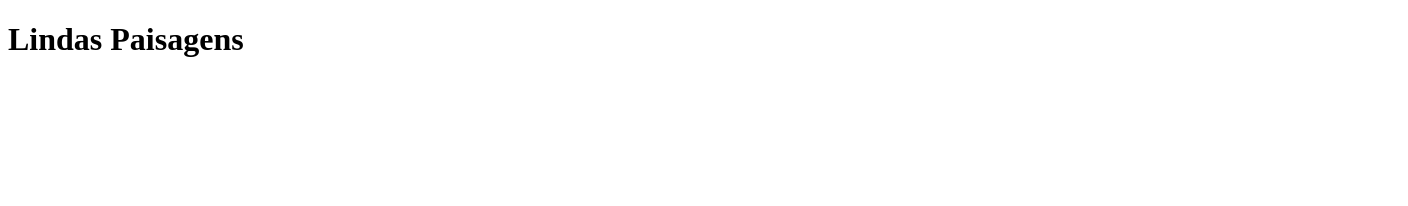
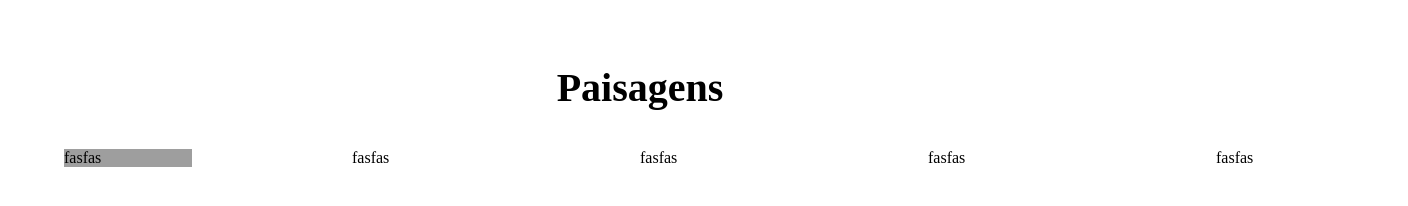
Before and after one commit to Samuel-Oliveira-C/expanding-cards, a website: page src/index.html in a window 1280 px wide. Shown: the whole page, 1408 px wide, since content can reach past the window. Drawn offline with Linux system fonts and the light colour scheme; grey boxes are pictures that could not be loaded.

Commit message:
Feature(CSS): adicionando estilos e imgs que serão usadas no Projeto

```diff
--- a/src/index.html
+++ b/src/index.html
@@ -8,13 +8,15 @@
 </head>
 <body>
     <main>
-        <h1 class="title-img">Lindas Paisagens</h1>
+        <section class="title-img">
+            <h1>Paisagens</h1>
+        </section>
         <section class="container-card">
-            <div class="panel"></div>
-            <div class="panel"></div>
-            <div class="panel"></div>
-            <div class="panel"></div>
-            <div class="panel"></div>
+            <div class="panel panel-1-IMG">fasfas</div>
+            <div class="panel">fasfas</div>
+            <div class="panel">fasfas</div>
+            <div class="panel">fasfas</div>
+            <div class="panel">fasfas</div>
         </section>
     </main>
     <script src="script.js"></script>
--- a/src/style.css
+++ b/src/style.css
@@ -0,0 +1,40 @@
+*{
+    margin: 0px;
+}
+
+.title-img{
+    display: flex;
+    justify-content: center;
+    margin-top: 5%;
+    margin-bottom: 3%;
+}
+.title-img h1{
+    font-size: 40px;
+}
+.container-card{
+    display: flex;
+    justify-content: space-between;
+    width: 100%;
+    height: auto;
+    padding-left: 5%;
+    padding-right: 5%;
+}
+.panel-1-IMG{
+    background-image: url('https://images.unsplash.com/photo-1558979158-65a1eaa08691?ixlib=rb-1.2.1&ixid=eyJhcHBfaWQiOjEyMDd9&auto=format&fit=crop&w=1350&q=80');
+}
+.panel-2-IMG{
+    background-image: url('https://images.unsplash.com/photo-1572276596237-5db2c3e16c5d?ixlib=rb-1.2.1&ixid=eyJhcHBfaWQiOjEyMDd9&auto=format&fit=crop&w=1350&q=80');
+}
+.panel-3-IMG{
+    background-image: url('https://images.unsplash.com/photo-1507525428034-b723cf961d3e?ixlib=rb-1.2.1&ixid=eyJhcHBfaWQiOjEyMDd9&auto=format&fit=crop&w=1353&q=80');
+}
+.panel-4-IMG{
+    background-image: url('https://images.unsplash.com/photo-1551009175-8a68da93d5f9?ixlib=rb-1.2.1&ixid=eyJhcHBfaWQiOjEyMDd9&auto=format&fit=crop&w=1351&q=80');
+}
+.panel-5-IMG{
+    background-image: url('https://images.unsplash.com/photo-1549880338-65ddcdfd017b?ixlib=rb-1.2.1&ixid=eyJhcHBfaWQiOjEyMDd9&auto=format&fit=crop&w=1350&q=80');
+}
+.panel{
+    width: 10%;
+    height: 100%;
+}
```
